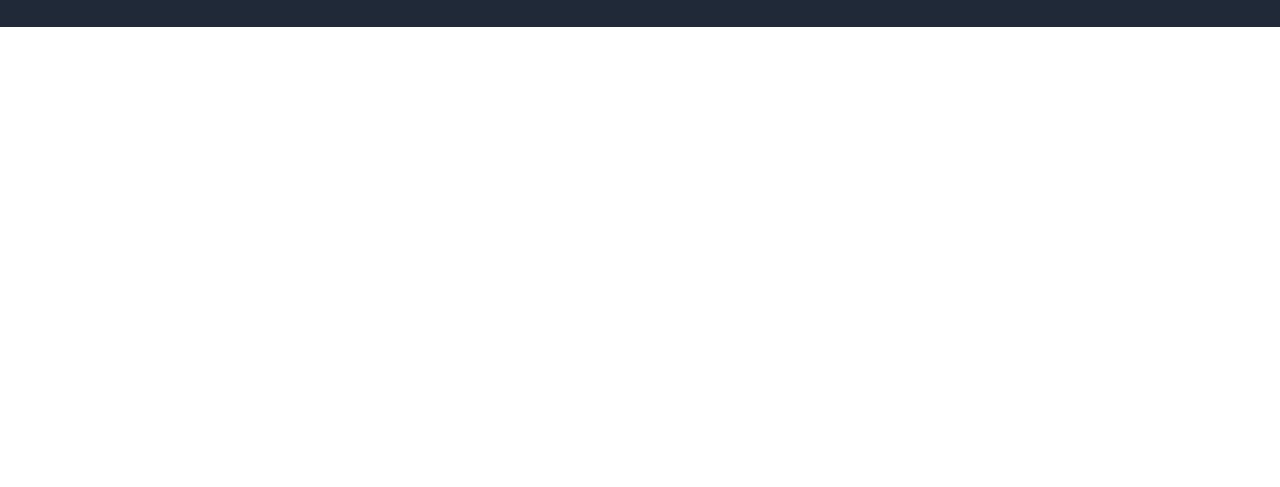
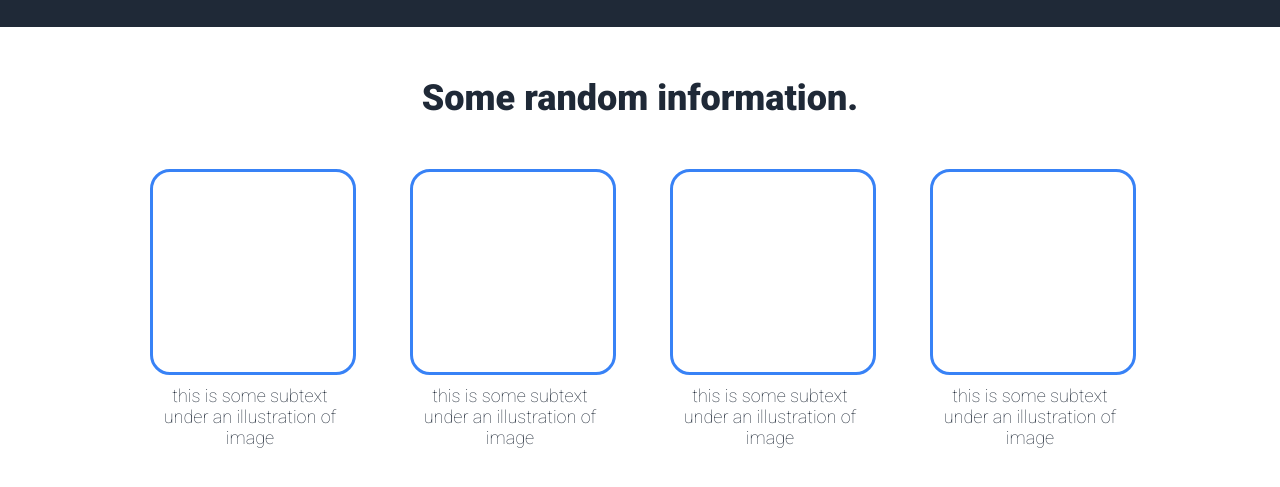
Before and after one commit to garethhines/TOP_landing_page, a plain HTML site: page index.html in a window 1280 px wide. Shown: the part 465-952 px from the top of the page. Before the commit the page ends 800 px from the top, so only its background shows below. Drawn offline with Linux system fonts and the light colour scheme.

Commit message:
Add and style info section

```diff
--- a/index.html
+++ b/index.html
@@ -27,5 +27,28 @@
                 </div>
             </div>
         </div>
+        <div class="information-section">
+            <div class="information-title">
+                <p>Some random information.</p>
+            </div>
+            <div class="cards-section">
+                <div class="card item-1">
+                    <div class="blue-cards"> </div>
+                    <p>this is some subtext under an illustration of image</p>
+                </div>
+                <div class="card item-2">
+                    <div class="blue-cards"> </div>
+                    <p>this is some subtext under an illustration of image</p>
+                </div>
+                <div class="card item-3">
+                    <div class="blue-cards"> </div>
+                    <p>this is some subtext under an illustration of image</p>
+                </div>
+                <div class="card item-4">
+                    <div class="blue-cards"> </div>
+                    <p>this is some subtext under an illustration of image</p>
+                </div>
+            </div>
+        </div>
     </body>
 </html>
--- a/resources/styles.css
+++ b/resources/styles.css
@@ -78,3 +78,43 @@ button {
     border: none;
     align-self: flex-start;
 }
+
+/* Information Section */
+
+.information-section {
+    display: flex;
+    justify-content: center;
+    padding-top: 50px;
+    flex-direction: column;
+    align-items: center;
+    margin-bottom: 50px;
+}
+
+.information-title {
+    font-size: 36px;
+    font-weight: 900;
+    color: #1F2937;
+    margin-bottom: 50px;
+}
+
+.cards-section {
+    display: flex;
+    gap: 60px;
+}
+
+.card {
+    max-width: 200px;
+    text-align: center;
+    font-size: 18px;
+    color: #1F2937;
+    font-weight: lighter;
+}
+
+
+.blue-cards {
+    border: 3px solid #3882F6;
+    border-radius: 20px;
+    width: 200px;
+    height: 200px;
+    margin-bottom: 10px;
+}
```
